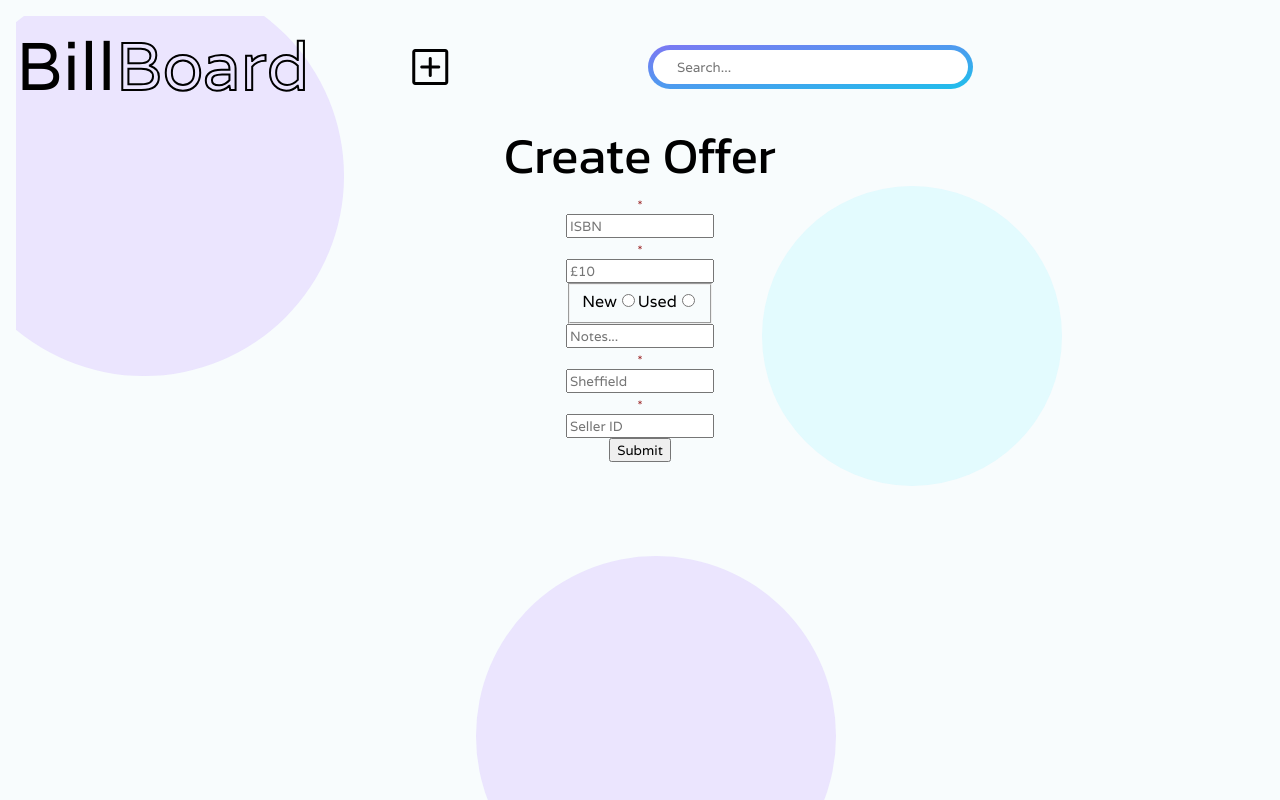
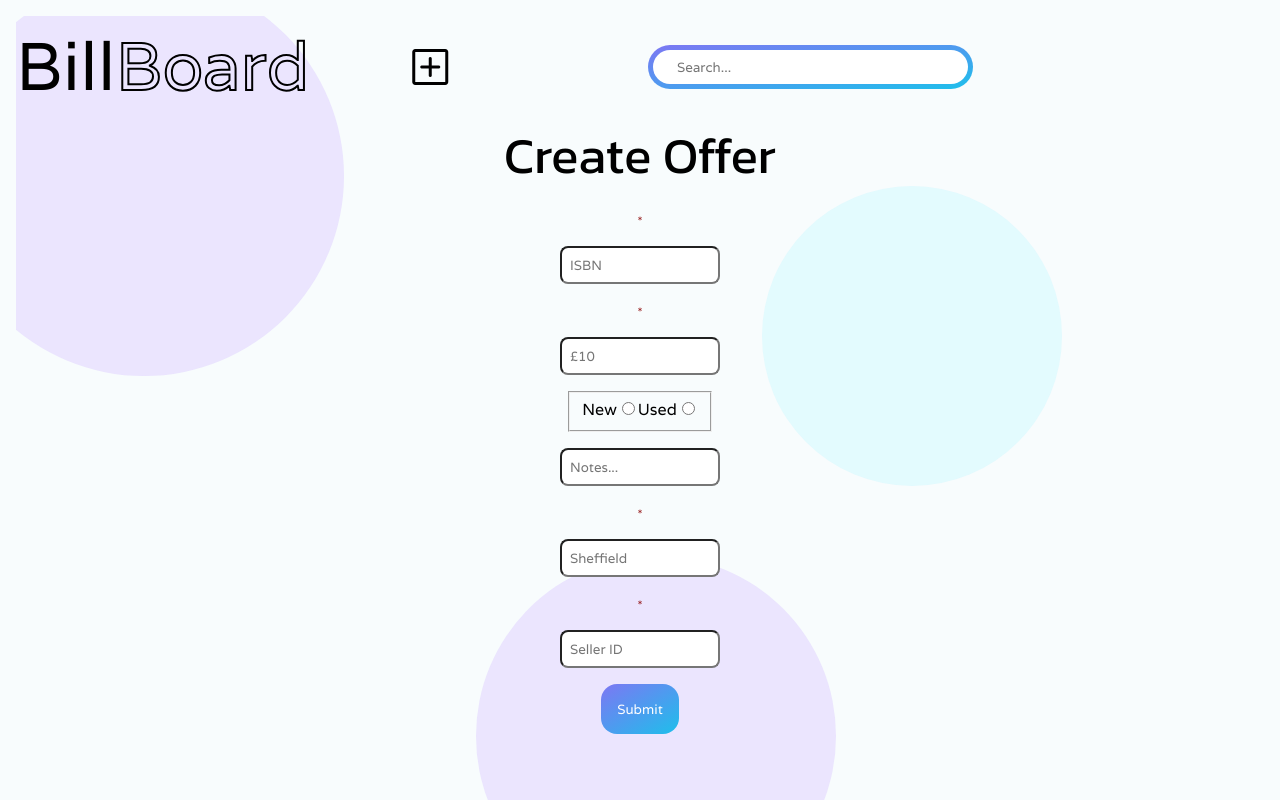
Before and after one commit to Oscar-Ryley/BillBoard, an Angular app in the folder frontend/billboard/: page /create-offer in a window 1280 px wide. Built offline with nearby package versions, Linux system fonts and the light colour scheme.

Commit message:
aaaaaaaaaaaaaaaaaaaaAAAAAAAAAAAAAAAAAAAAAAAAAAAAAAaa

```diff
--- a/frontend/billboard/src/app/create-offer/create-offer.component.scss
+++ b/frontend/billboard/src/app/create-offer/create-offer.component.scss
@@ -3,10 +3,23 @@ form {
     display: flex;
     flex-direction: column;
     width: 80%;
+    gap: 1rem;
+
 
     >* {
         margin: auto;
     }
 }
 
-input {}
+input {
+    padding: 0.5rem;
+    border-radius: 0.5rem;
+}
+
+button {
+    border: none;
+    background: linear-gradient(to top left, var(--primary), var(--secondary));
+    padding: 1rem;
+    border-radius: 1rem;
+    color: white;
+}
```
Also changed, not shown: 1 other file (tests, documents, lock files or other folders).
